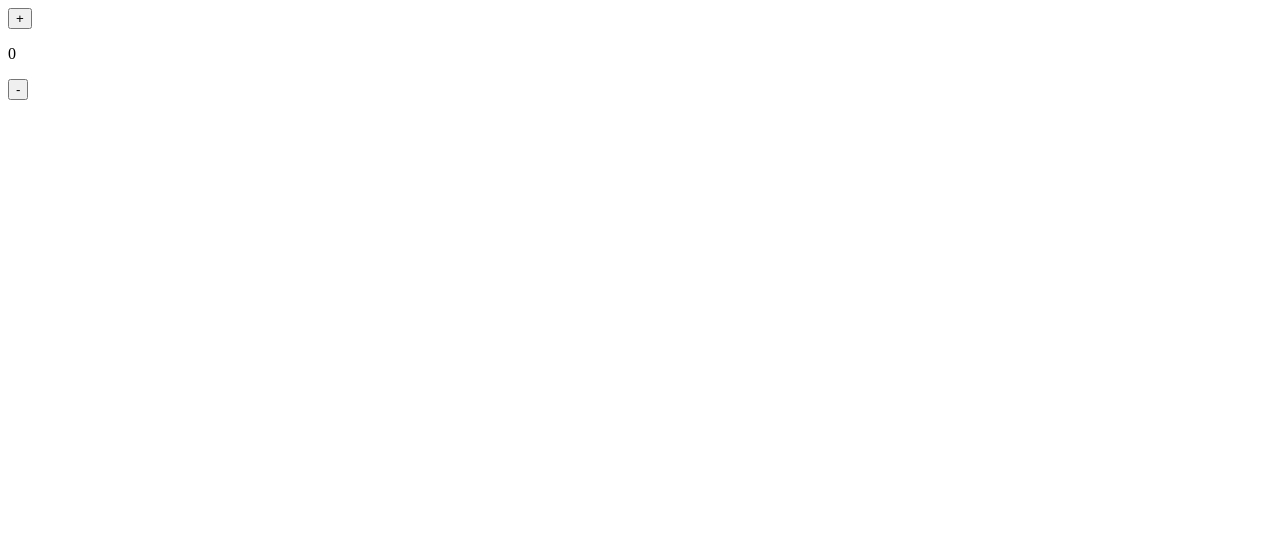
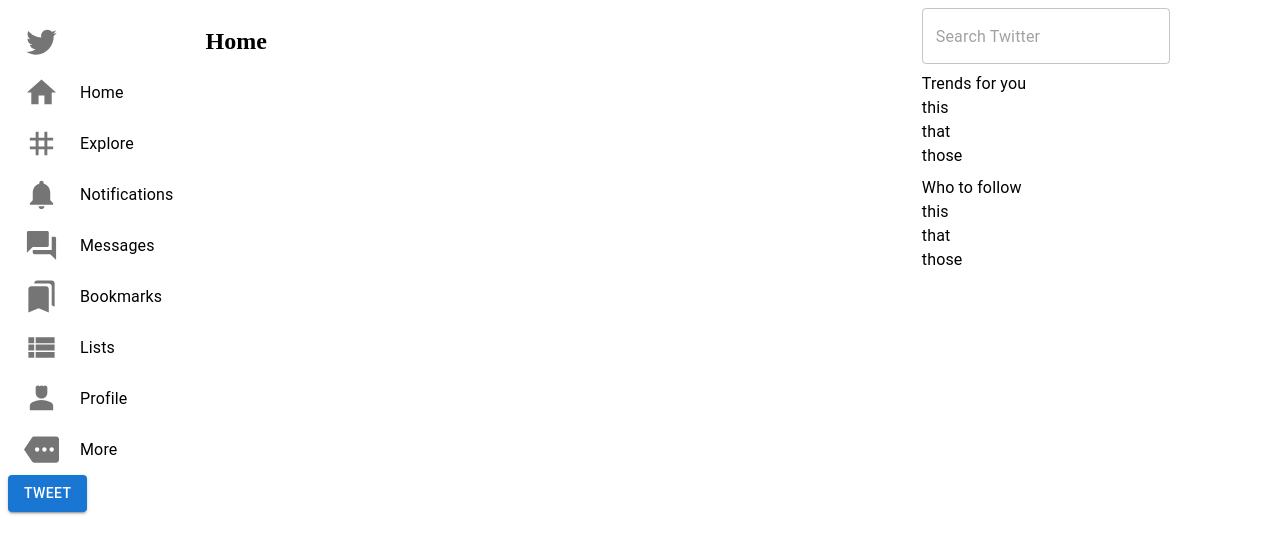
Before and after one commit to AndreiBanciu/twitter-clone-ui, a React (Create React App) app: page / in a window 1280 px wide. Shown: the top 554 px of the page. Built offline with nearby package versions, Linux system fonts and the light colour scheme.

Commit message:
TC: added components

```diff
--- a/package.json
+++ b/package.json
@@ -3,6 +3,10 @@
   "version": "0.1.0",
   "private": true,
   "dependencies": {
+    "@emotion/react": "^11.10.5",
+    "@emotion/styled": "^11.10.5",
+    "@mui/icons-material": "^5.10.14",
+    "@mui/material": "^5.10.14",
     "@reduxjs/toolkit": "^1.9.0",
     "@testing-library/jest-dom": "^5.16.5",
     "@testing-library/react": "^13.4.0",
--- a/src/App.tsx
+++ b/src/App.tsx
@@ -1,17 +1,25 @@
+import { Box, Stack, Divider } from '@mui/material';
 import React from 'react';
 import { useSelector, useDispatch } from 'react-redux';
 import { increment, decrement } from './slices';
+import { Leftbar } from './components/Leftbar';
+import { Midbar } from './components/Midbar';
+import { Rightbar } from './components/Rightbar';
 
 function App() {
-  const count = useSelector((state: any) => state.counter.count);
+  const count = useSelector(
+    (state: { counter: { count: number } }) => state.counter.count
+  );
   const dispatch = useDispatch();
 
   return (
-    <div className="App">
-      <button onClick={() => dispatch(increment())}>+</button>
-      <p>{count}</p>
-      <button onClick={() => dispatch(decrement())}>-</button>
-    </div>
+    <Box>
+      <Stack direction="row" spacing={2} justifyContent="space-between">
+        <Leftbar />
+        <Midbar />
+        <Rightbar />
+      </Stack>
+    </Box>
   );
 }
 
--- /dev/null
+++ b/src/components/Leftbar.tsx
@@ -0,0 +1,106 @@
+import React, { useState } from 'react';
+import {
+  Home,
+  Tag,
+  Notifications,
+  Forum,
+  Bookmarks,
+  ViewList,
+  Person4,
+  More,
+  Twitter
+} from '@mui/icons-material';
+import {
+  Box,
+  List,
+  ListItem,
+  ListItemButton,
+  ListItemIcon,
+  ListItemText,
+  Button
+} from '@mui/material';
+
+export const Leftbar = () => {
+  const [open, setOpen] = useState(false);
+
+  return (
+    <Box flex={1}>
+      <List>
+        <ListItem disablePadding>
+          <ListItemButton component="a" href="#home">
+            <ListItemIcon>
+              <Twitter fontSize="large" />
+            </ListItemIcon>
+          </ListItemButton>
+        </ListItem>
+        <ListItem disablePadding>
+          <ListItemButton component="a" href="#home">
+            <ListItemIcon>
+              <Home fontSize="large" />
+            </ListItemIcon>
+            <ListItemText primary="Home" />
+          </ListItemButton>
+        </ListItem>
+        <ListItem disablePadding>
+          <ListItemButton component="a" href="#simple-list">
+            <ListItemIcon>
+              <Tag fontSize="large" />
+            </ListItemIcon>
+            <ListItemText primary="Explore" />
+          </ListItemButton>
+        </ListItem>
+        <ListItem disablePadding>
+          <ListItemButton component="a" href="#simple-list">
+            <ListItemIcon>
+              <Notifications fontSize="large" />
+            </ListItemIcon>
+            <ListItemText primary="Notifications" />
+          </ListItemButton>
+        </ListItem>
+        <ListItem disablePadding>
+          <ListItemButton component="a" href="#simple-list">
+            <ListItemIcon>
+              <Forum fontSize="large" />
+            </ListItemIcon>
+            <ListItemText primary="Messages" />
+          </ListItemButton>
+        </ListItem>
+        <ListItem disablePadding>
+          <ListItemButton component="a" href="#simple-list">
+            <ListItemIcon>
+              <Bookmarks fontSize="large" />
+            </ListItemIcon>
+            <ListItemText primary="Bookmarks" />
+          </ListItemButton>
+        </ListItem>
+        <ListItem disablePadding>
+          <ListItemButton component="a" href="#simple-list">
+            <ListItemIcon>
+              <ViewList fontSize="large" />
+            </ListItemIcon>
+            <ListItemText primary="Lists" />
+          </ListItemButton>
+        </ListItem>
+        <ListItem disablePadding>
+          <ListItemButton component="a" href="#simple-list">
+            <ListItemIcon>
+              <Person4 fontSize="large" />
+            </ListItemIcon>
+            <ListItemText primary="Profile" />
+          </ListItemButton>
+        </ListItem>
+        <ListItem disablePadding>
+          <ListItemButton component="a" href="#simple-list">
+            <ListItemIcon>
+              <More fontSize="large" />
+            </ListItemIcon>
+            <ListItemText primary="More" />
+          </ListItemButton>
+        </ListItem>
+        <Button variant="contained">Tweet</Button>
+      </List>
+    </Box>
+  );
+};
+
+export default Leftbar;
--- /dev/null
+++ b/src/components/Midbar.tsx
@@ -0,0 +1,12 @@
+import React from 'react';
+import { Box } from '@mui/material';
+
+export const Midbar = () => {
+  return (
+    <Box flex={4}>
+      <h2>Home</h2>
+    </Box>
+  );
+};
+
+export default Midbar;
--- /dev/null
+++ b/src/components/Rightbar.tsx
@@ -0,0 +1,26 @@
+import React from 'react';
+import { Box, Typography, List, TextField } from '@mui/material';
+
+export const Rightbar = () => {
+  return (
+    <Box flex={2}>
+      <Box>
+        <TextField placeholder="Search Twitter"></TextField>
+        <List>
+          <Typography>Trends for you</Typography>
+          <Typography>this</Typography>
+          <Typography>that</Typography>
+          <Typography>those</Typography>
+        </List>
+      </Box>
+      <Box>
+        <Typography>Who to follow</Typography>
+        <Typography>this</Typography>
+        <Typography>that</Typography>
+        <Typography>those</Typography>
+      </Box>
+    </Box>
+  );
+};
+
+export default Rightbar;
```
Also changed, not shown: 1 other file (tests, documents, lock files or other folders).
